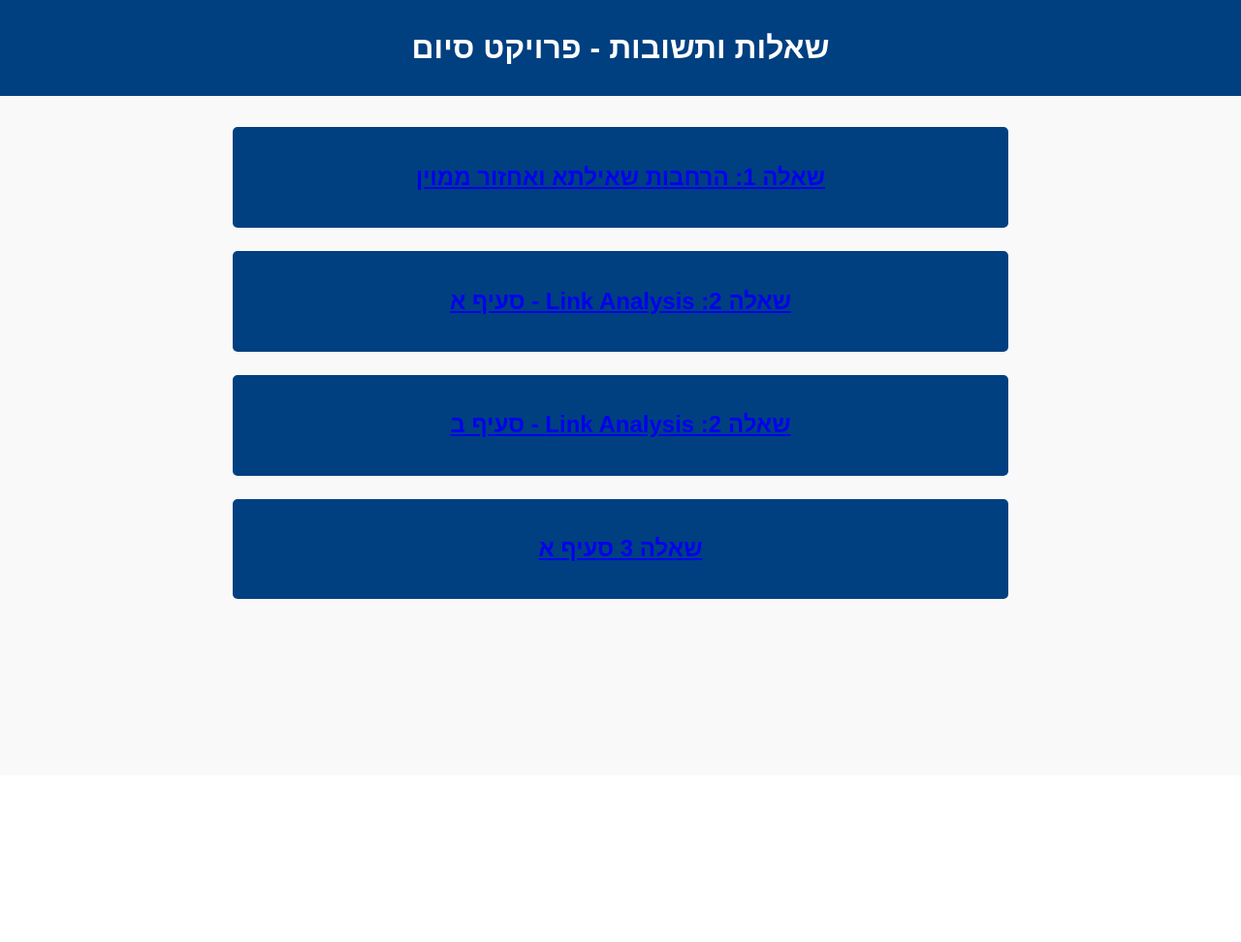
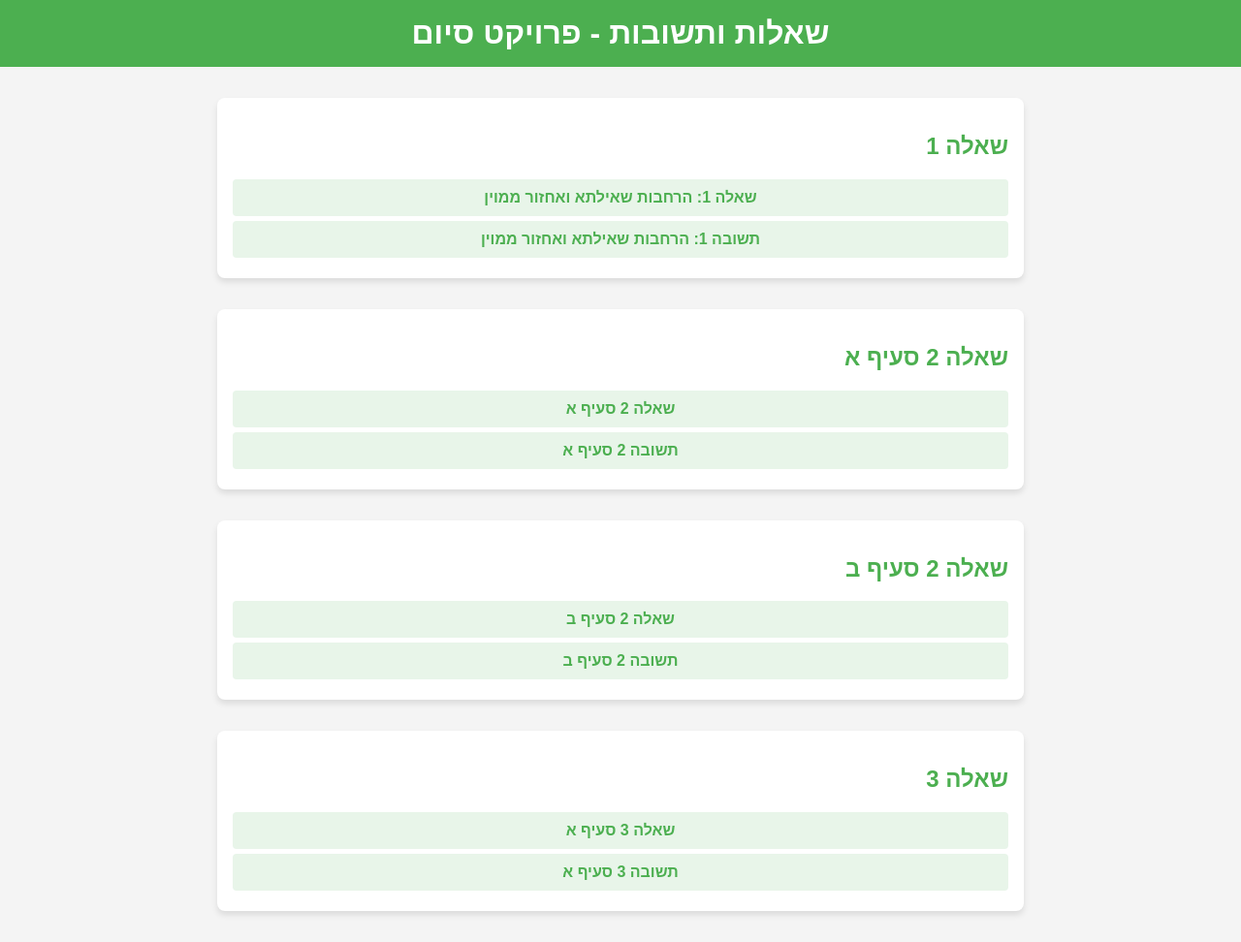
Before and after one commit to yaakovsh8/HW3, a Flask app: page / in a window 1280 px wide. Shown: the whole page at 97% size. Before the commit the page ends 618 px from the top, so only its background shows below. Run offline with Flask 3, Linux system fonts and the light colour scheme.

Commit message:
Add files via upload

```diff
--- a/static/style.css
+++ b/static/style.css
@@ -1,57 +1,69 @@
 body {
     font-family: Arial, sans-serif;
-    line-height: 1.6;
     margin: 0;
     padding: 0;
-    background-color: #f9f9f9;
+    background-color: #f4f4f4;
     color: #333;
 }
 
 header {
-    background-color: #004080;
+    background-color: #4caf50;
     color: white;
-    padding: 1.5rem;
     text-align: center;
+    padding: 1rem 0;
 }
 
 header h1 {
     margin: 0;
 }
 
-main {
+.qa-section {
+    margin: 2rem auto;
     padding: 1rem;
+    background-color: #ffffff;
+    border-radius: 8px;
     max-width: 800px;
-    margin: 0 auto;
+    box-shadow: 0 4px 6px rgba(0, 0, 0, 0.1);
 }
 
-.qa-section {
-    margin-bottom: 1.5rem;
+.qa-section h2 {
+    color: #4caf50;
 }
 
-.qa-section .question {
-    background-color: #004080;
-    color: white;
-    padding: 0.8rem;
-    margin: 1rem 0;
-    border-radius: 5px;
-    cursor: pointer;
+.link {
+    display: block;
+    padding: 10px;
+    margin: 5px 0;
+    text-decoration: none;
+    background-color: #e8f5e9;
+    color: #4caf50;
     text-align: center;
+    border-radius: 4px;
+    transition: all 0.3s ease;
+    font-size: 1rem;
+    font-weight: bold;
 }
 
-.qa-section .answer {
-    border: 1px solid #ccc;
-    border-radius: 5px;
-    background-color: #fff;
-    padding: 1rem;
-    margin-top: 0.5rem;
-    display: none;
+.link:hover {
+    background-color: #4caf50;
+    color: white;
+}
+
+.answer {
+    margin-top: 10px;
+    padding: 10px;
+    border: 1px solid #ddd;
+    border-radius: 4px;
+    background-color: #f9f9f9;
 }
 
 img {
     max-width: 100%;
     height: auto;
+    margin: 10px 0;
     display: block;
-    margin: 0.5rem auto;
-    border: 1px solid #ccc;
-    border-radius: 5px;
 }
+
+.link:visited {
+    color: #4caf50; /* מניעת שינוי צבע */
+}
--- a/templates/questions.html
+++ b/templates/questions.html
@@ -14,11 +14,14 @@
     <main>
         <!-- שאלה 1 -->
         <section class="qa-section">
+            <h2>שאלה 1</h2>
             <div class="question" onclick="toggleAnswer('q1')">
-                <h2><a href="#q1">שאלה 1: הרחבות שאילתא ואחזור ממוין</a></h2>
+                <a href="#q1-question" class="link">שאלה 1: הרחבות שאילתא ואחזור ממוין</a>
+            </div>
+            <div class="question" onclick="toggleAnswer('q1')">
+                <a href="#q1-answer" class="link">תשובה 1: הרחבות שאילתא ואחזור ממוין</a>
             </div>
             <div id="q1" class="answer" style="display: none;">
-                <h3><a href="#q1-question">שאלה 1</a></h3>
                 <img src="/static/screenshots/q1_1_answer.png" alt="תוצאה לשאלה 1 חלק 1">
                 <img src="/static/screenshots/q1_2_answer.png" alt="תוצאה לשאלה 1 חלק 2">
                 <img src="/static/screenshots/q1_3_answer.png" alt="תוצאה לשאלה 1 חלק 3">
@@ -27,11 +30,14 @@
 
         <!-- שאלה 2 סעיף א -->
         <section class="qa-section">
+            <h2>שאלה 2 סעיף א</h2>
             <div class="question" onclick="toggleAnswer('q2a')">
-                <h2><a href="#q2a">שאלה 2: Link Analysis - סעיף א</a></h2>
+                <a href="#q2a-question" class="link">שאלה 2 סעיף א</a>
+            </div>
+            <div class="question" onclick="toggleAnswer('q2a')">
+                <a href="#q2a-answer" class="link">תשובה 2 סעיף א</a>
             </div>
             <div id="q2a" class="answer" style="display: none;">
-                <h3><a href="#q2a-question">שאלה 2 סעיף א</a></h3>
                 <img src="/static/screenshots/q2a1_answer.png" alt="תוצאה לסעיף א בשאלה 2">
                 <img src="/static/screenshots/q2a2_answer.png" alt="תוצאה לסעיף א בשאלה 2">
             </div>
@@ -39,30 +45,33 @@
 
         <!-- שאלה 2 סעיף ב -->
         <section class="qa-section">
+            <h2>שאלה 2 סעיף ב</h2>
             <div class="question" onclick="toggleAnswer('q2b')">
-                <h2><a href="#q2b">שאלה 2: Link Analysis - סעיף ב</a></h2>
+                <a href="#q2b-question" class="link">שאלה 2 סעיף ב</a>
+            </div>
+            <div class="question" onclick="toggleAnswer('q2b')">
+                <a href="#q2b-answer" class="link">תשובה 2 סעיף ב</a>
             </div>
             <div id="q2b" class="answer" style="display: none;">
-                <h3><a href="#q2b-question">שאלה 2 סעיף ב</a></h3>
                 <img src="/static/screenshots/q2b1_answer.png" alt="תוצאה לסעיף ב בשאלה 2">
                 <img src="/static/screenshots/q2b2_answer.png" alt="תוצאה לסעיף ב בשאלה 2">
             </div>
         </section>
 
-        <!-- שאלות 3 -->
+        <!-- שאלה 3 -->
         <section class="qa-section">
+            <h2>שאלה 3</h2>
             <div class="question" onclick="toggleAnswer('q3a')">
-                <h2><a href="#q3a">שאלה 3 סעיף א</a></h2>
+                <a href="#q3a-question" class="link">שאלה 3 סעיף א</a>
+            </div>
+            <div class="question" onclick="toggleAnswer('q3a')">
+                <a href="#q3a-answer" class="link">תשובה 3 סעיף א</a>
             </div>
             <div id="q3a" class="answer" style="display: none;">
-                <h3><a href="#q3a-answer">תשובה 3 סעיף א</a></h3>
                 <img src="/static/screenshots/q3a_question.png" alt="שאלה 3 סעיף א">
                 <img src="/static/screenshots/q3a_answer.png" alt="תשובה לשאלה 3 סעיף א">
             </div>
         </section>
-
-        <!-- ניתן לשכפל את הדפוס לשאר השאלות -->
-
     </main>
 </body>
 </html>
```
